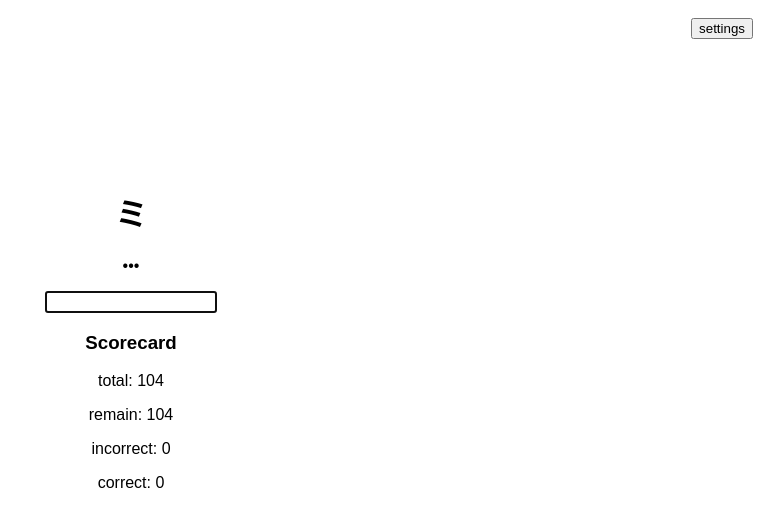
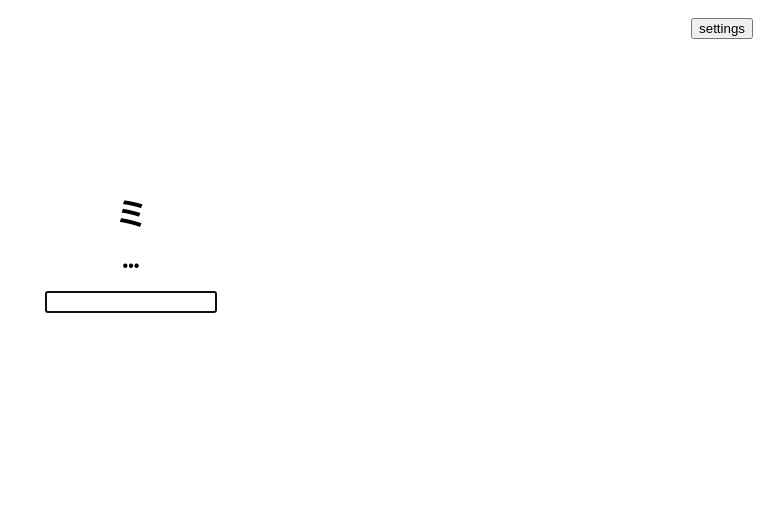
Before and after one commit to Fishfinna/quiz-me-katakana, a Svelte app: page / in a window 1280 px wide. Shown: the top 526 px of the page, without its empty margins (509-1280 px from the left). Built offline with nearby package versions, Linux system fonts and the light colour scheme; a web font is replaced by a local one.

Commit message:
started on better icons:

```diff
--- a/index.html
+++ b/index.html
@@ -3,6 +3,7 @@
     <head>
         <meta charset="UTF-8">
         <link rel="icon" type="image/svg+xml" href="/vite.svg">
+        <link href="https://fonts.googleapis.com/icon?family=Material+Icons" rel="stylesheet">
         <meta name="viewport" content="width=device-width, initial-scale=1.0">
         <title>quiz me katakana</title>
     </head>
--- a/package.json
+++ b/package.json
@@ -18,8 +18,5 @@
     "svelte-check": "^4.1.1",
     "typescript": "~5.6.2",
     "vite": "^6.0.5"
-  },
-  "dependencies": {
-    "material-icons": "^1.13.14"
   }
 }
--- a/src/lib/settings/Settings.svelte
+++ b/src/lib/settings/Settings.svelte
@@ -50,6 +50,7 @@
       <button on:click={toggleDisplayScore}
         >{$displayScore ? "hide" : "show"} score</button
       >
+      <span class="material-icons">home</span>
     </div>
   {/if}
 </div>
--- a/src/lib/store.ts
+++ b/src/lib/store.ts
@@ -2,4 +2,4 @@
 
 export const attempts = writable(3);
 export const mute = writable(false);
-export const displayScore = writable(true);
+export const displayScore = writable(false);
```
Also changed, not shown: 1 other file (tests, documents, lock files or other folders).
